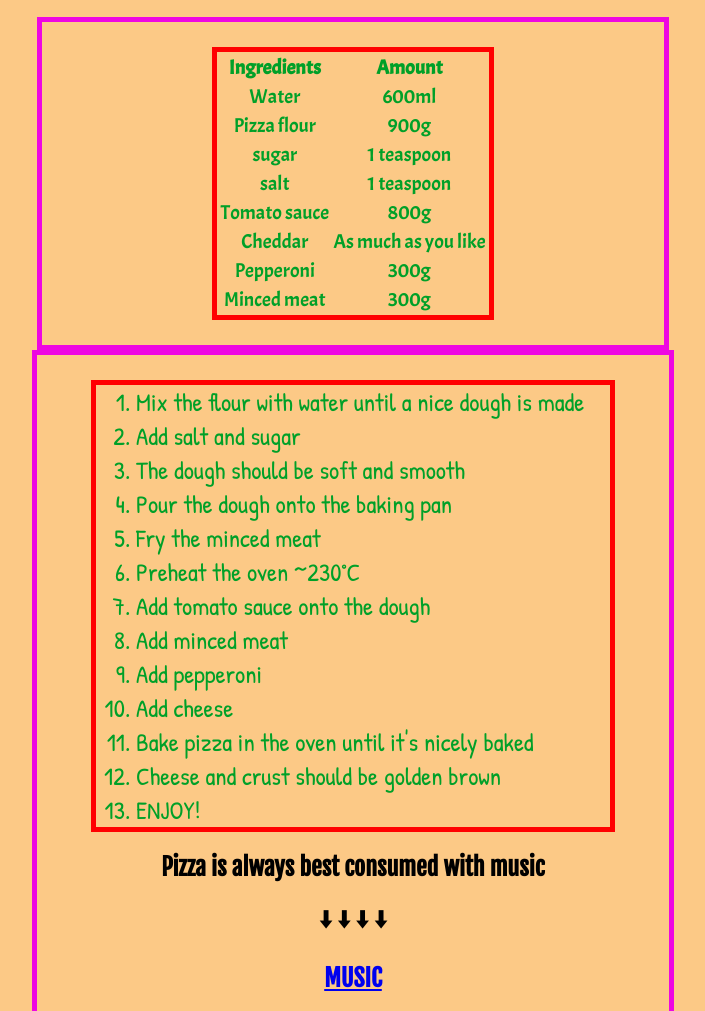
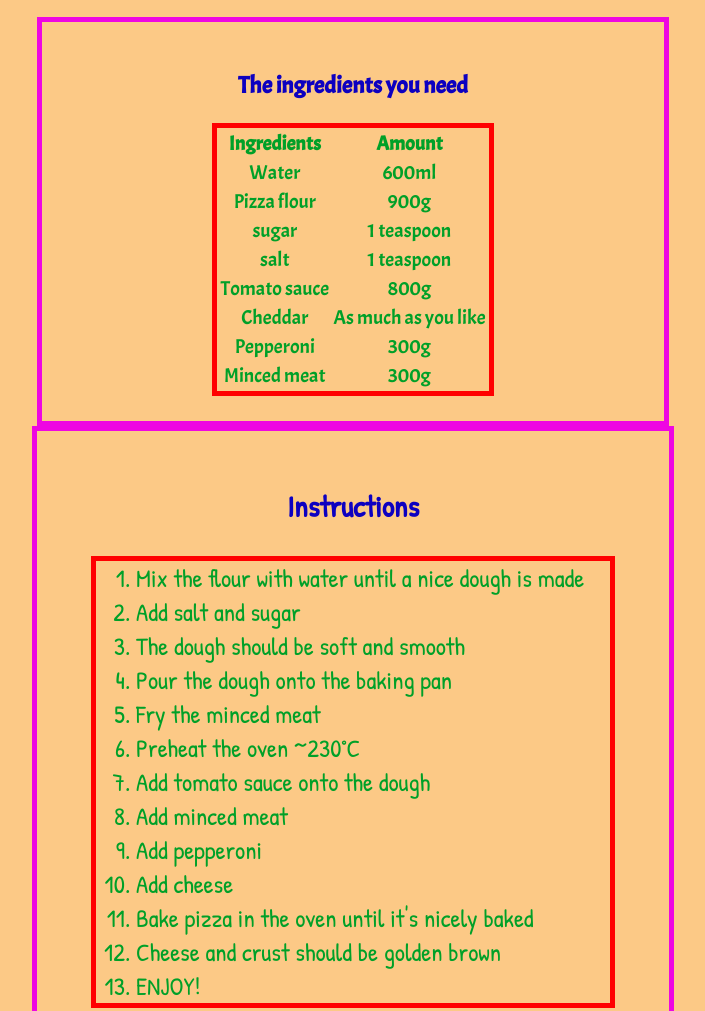
Before and after one commit to KalmusK/HW-Week3, a plain HTML site: page index.html in a window 1280 px wide. Shown: the part 636-1647 px from the top of the page, without its empty margins (287-992 px from the left). Drawn offline with Linux system fonts and the light colour scheme; a web font is replaced by a local one.

Commit message:
HW-Week3.1

```diff
--- a/css/style.css
+++ b/css/style.css
@@ -49,6 +49,10 @@
     font-size: 20px;
 }
 
+.heading2 {
+    color: rgb(13, 0, 192);
+}
+
 .ingredients-table {
     border: 5px solid rgb(255, 0, 0);
     margin: 0 auto;
@@ -66,6 +70,12 @@
 
 }
 
+.heading3 {
+    color: rgb(13, 0, 192);
+    font-size: 30px;
+    text-align: center;
+}
+
 .instructions ol {
     border: 5px solid rgb(255, 0, 0);
     width: 75%;
@@ -77,6 +87,7 @@
 .music {
     text-align: center;
     font-family: 'Fjalla One', sans-serif;
+    color: rgb(126, 0, 0);
 }
 
 .footer{
--- a/index.html
+++ b/index.html
@@ -25,6 +25,8 @@
         </h3>
 
         <div class="ingredients">
+
+            <h3 class="heading2">The ingredients you need</h3>
 
 
             <table class="ingredients-table">
@@ -71,6 +73,8 @@
 
     <div class="instructions">
 
+        <h3 class="heading3">Instructions</h3>
+
         <ol>
             <li>Mix the flour with water until a nice dough is made</li>
             <li>Add salt and sugar</li>
```
